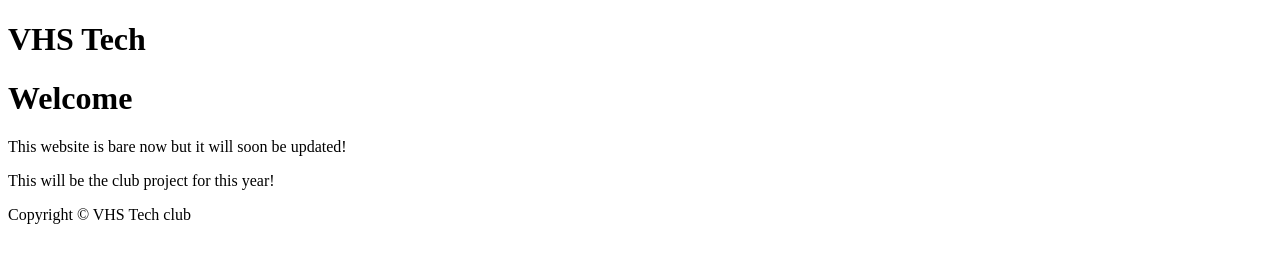
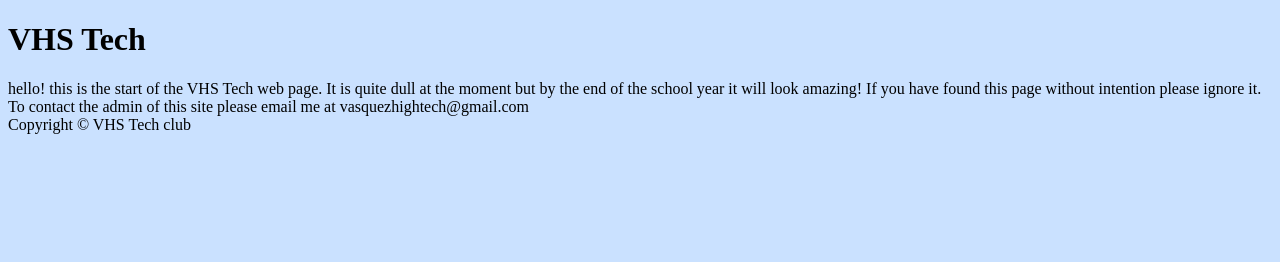
Before and after one commit to lionkovu/vhstech.github.io, a plain HTML site: page index.html in a window 1280 px wide. Drawn offline with Linux system fonts and the light colour scheme.

Commit message:
Update index.html
final version before tc

```diff
--- a/index.html
+++ b/index.html
@@ -1,26 +1,22 @@
- <!DOCTYPE html>
- <body>
-
+<!DOCTYPE html>
+<meta http-equiv="Content-Type" content="text/html;charset=utf-8" />
+<body bgcolor="#CAE1FF">
+<html>
+<head>
+<title>VHS Tech</title>
+</head>
 <div id="header">
 <h1>VHS Tech</h1>
 </div>
+<body>
+<p1>
+hello! this is the start of the VHS Tech web page. It is quite dull at the moment but by the end of the school year it will look amazing!
 
-<div id="nav">
+If you have found this page without intention please ignore it.
 
+To contact the admin of this site please email me at vasquezhightech@gmail.com
+</p1>
 </div>
-
-<div id="section">
-<h1>Welcome</h1>
-<p>
-This website is bare now but it will soon be updated!
-</p>
-<p>
-This will be the club project for this year!
-</p>
-</div>
-
 <div id="footer">
 Copyright © VHS Tech club
-</div>
-
 </body>
```
